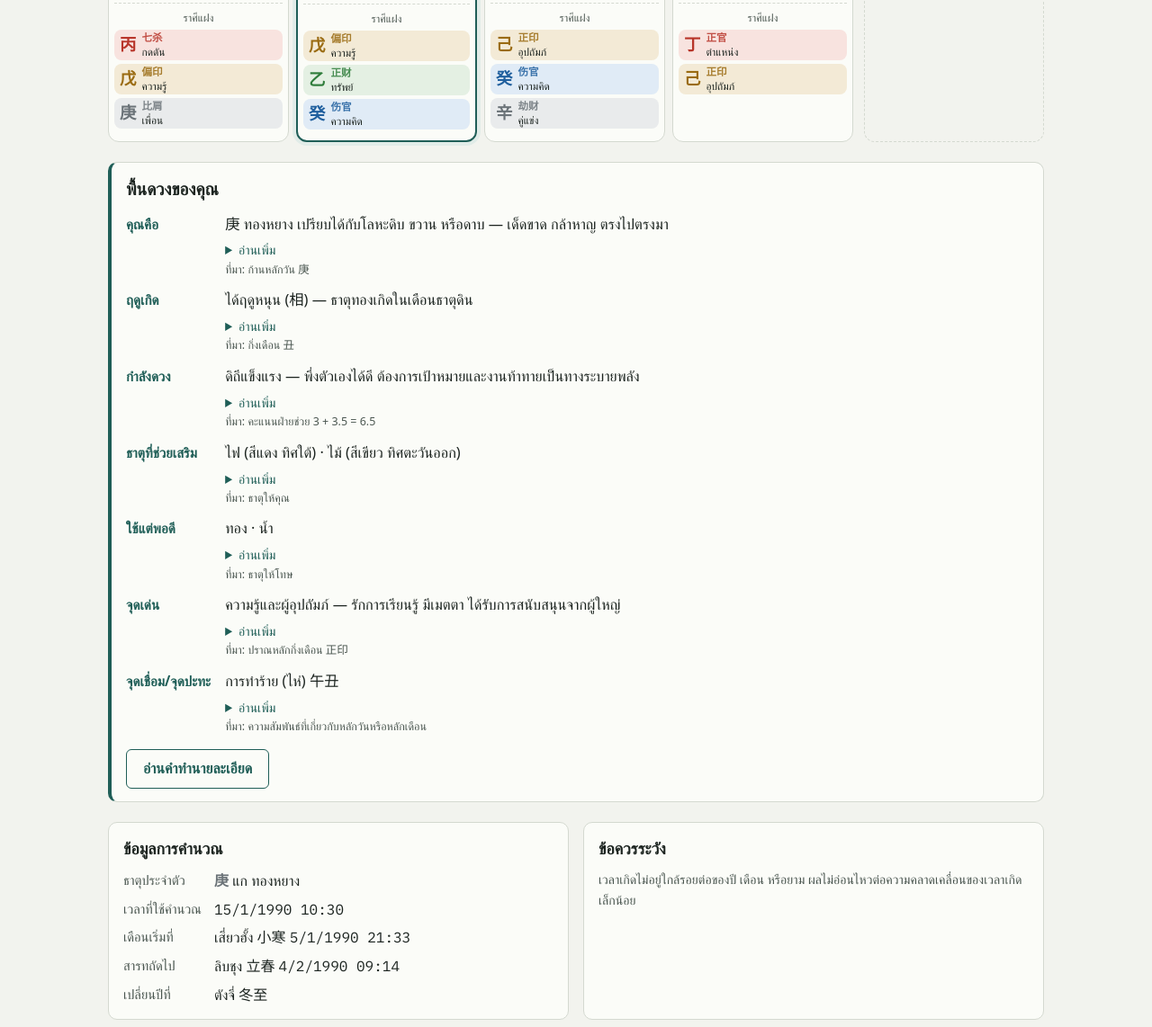
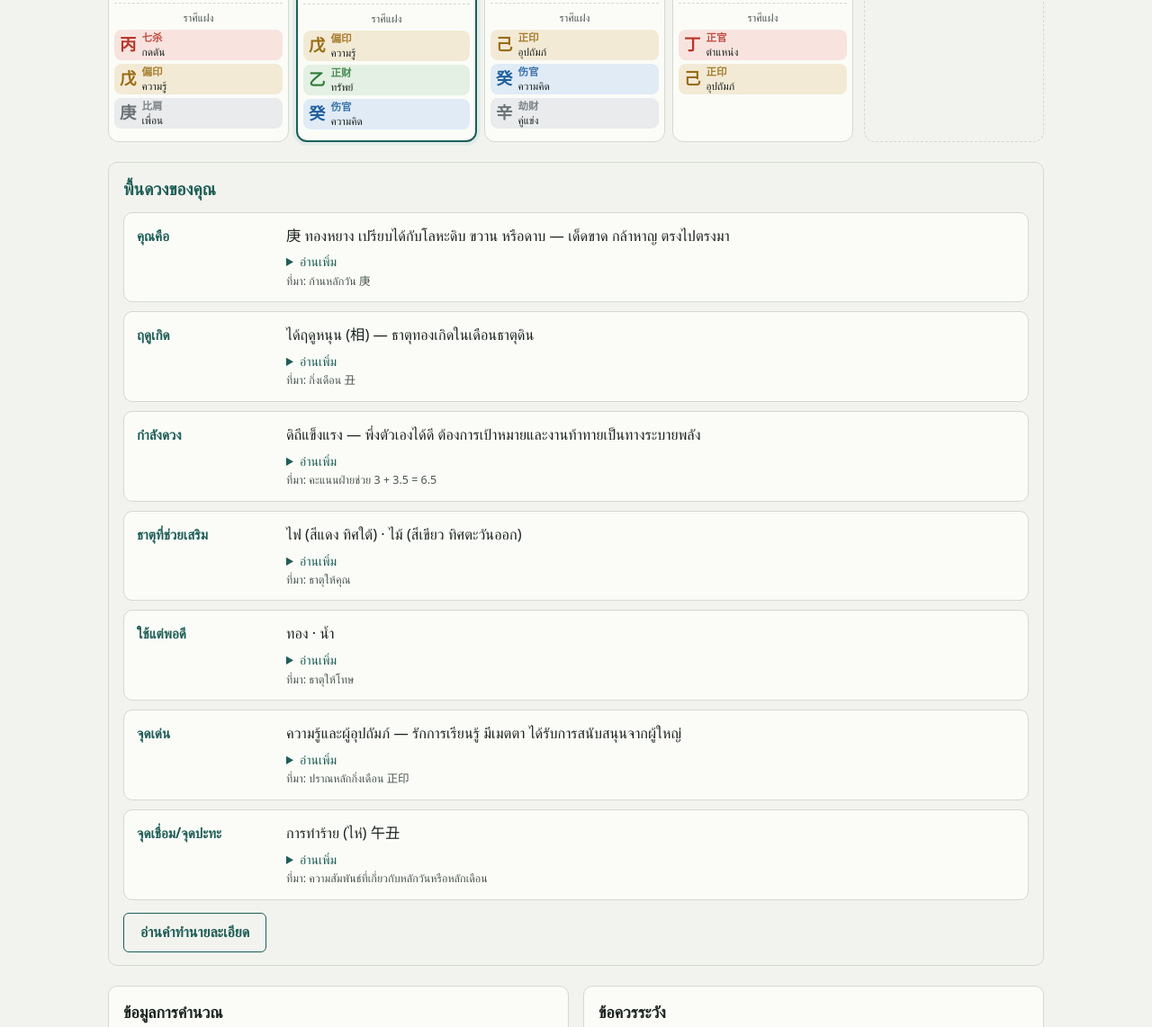
Before and after one commit to stdsk99/bazi-pro, a website: page index.html in a window 1280 px wide. Shown: the part 675-1817 px from the top of the page at 90% size. Drawn offline with Linux system fonts and the light colour scheme; a web font is replaced by a local one.

Commit message:
ตีกรอบแต่ละหัวข้อในพื้นดวงและคำทำนาย
Co-Authored-By: Claude Opus 5.5 <noreply@anthropic.com>
Claude-Session: https://claude.ai/code/session_01WSyNXT7BhjXGHiSZZKd389

```diff
--- a/index.html
+++ b/index.html
@@ -302,6 +302,19 @@ button.ghost { background: none; color: var(--jade); border: 1px solid var(--jad
 .bsl dd { font-size: 1.02rem; line-height: 1.65; }
 .bsl .src { display: block; font-size: .78rem; color: var(--ink-soft); }
 @media (max-width: 600px) { .bsl { grid-template-columns: 1fr; gap: 2px; } .bsl dd { margin-bottom: 10px; } }
+
+/* กรอบแต่ละหัวข้อในพื้นดวงและคำทำนาย */
+.bsl { display: grid; grid-template-columns: 1fr; gap: 10px; }
+.bitem { display: grid; grid-template-columns: 9.5em 1fr; gap: 4px 14px; border: 1px solid var(--rule); border-radius: 10px; padding: 12px 14px; background: var(--sheet); }
+.bitem dt { margin: 0; }
+.bitem dd { margin: 0; }
+.basis { border-left: 1px solid var(--rule); background: var(--paper); }
+.basis h2 { color: var(--jade); }
+.rblock { border: 1px solid var(--rule) !important; border-radius: 10px; padding: 12px 14px !important; margin-bottom: 10px !important; max-width: none; }
+.rblock:not(.el) { background: var(--sheet); }
+.rsec { background: var(--paper); }
+.rblock h3 { color: var(--jade); }
+@media (max-width: 600px) { .bitem { grid-template-columns: 1fr; gap: 2px; padding: 10px 12px; } .bsl dd { margin-bottom: 0; } }
 </style>
 
 <div class="wrap">
@@ -658,7 +671,7 @@ button.ghost { background: none; color: var(--jade); border: 1px solid var(--jad
     $('decades').onclick = (ev) => { const b = ev.target.closest('button[data-y]'); if (!b) return; yearSel = Number(b.dataset.y); drawYears(); };
 
     $('natalRels').innerHTML = relHTML(BaziInteractions.natal(r));
-    $('basis').innerHTML = BaziNarrative.summary(r, an, BaziInteractions.natal(r)).map((x) => `<dt>${x.label}</dt><dd>${x.text}${x.more && x.more.length ? `<details class="more"><summary>อ่านเพิ่ม</summary><dl>${x.more.map(([k, v]) => `<dt>${k}</dt><dd>${v}</dd>`).join('')}</dl></details>` : ''}<span class="src">ที่มา: ${x.source}</span></dd>`).join('');
+    $('basis').innerHTML = BaziNarrative.summary(r, an, BaziInteractions.natal(r)).map((x) => `<div class="bitem"><dt>${x.label}</dt><dd>${x.text}${x.more && x.more.length ? `<details class="more"><summary>อ่านเพิ่ม</summary><dl>${x.more.map(([k, v]) => `<dt>${k}</dt><dd>${v}</dd>`).join('')}</dl></details>` : ''}<span class="src">ที่มา: ${x.source}</span></dd></div>`).join('');
 
     // ---------- คำทำนาย ----------
     const esc = (t) => String(t).replace(/[&<>]/g, (c) => ({ '&': '&amp;', '<': '&lt;', '>': '&gt;' })[c]);
```
Also changed, not shown: dist/index.html.
